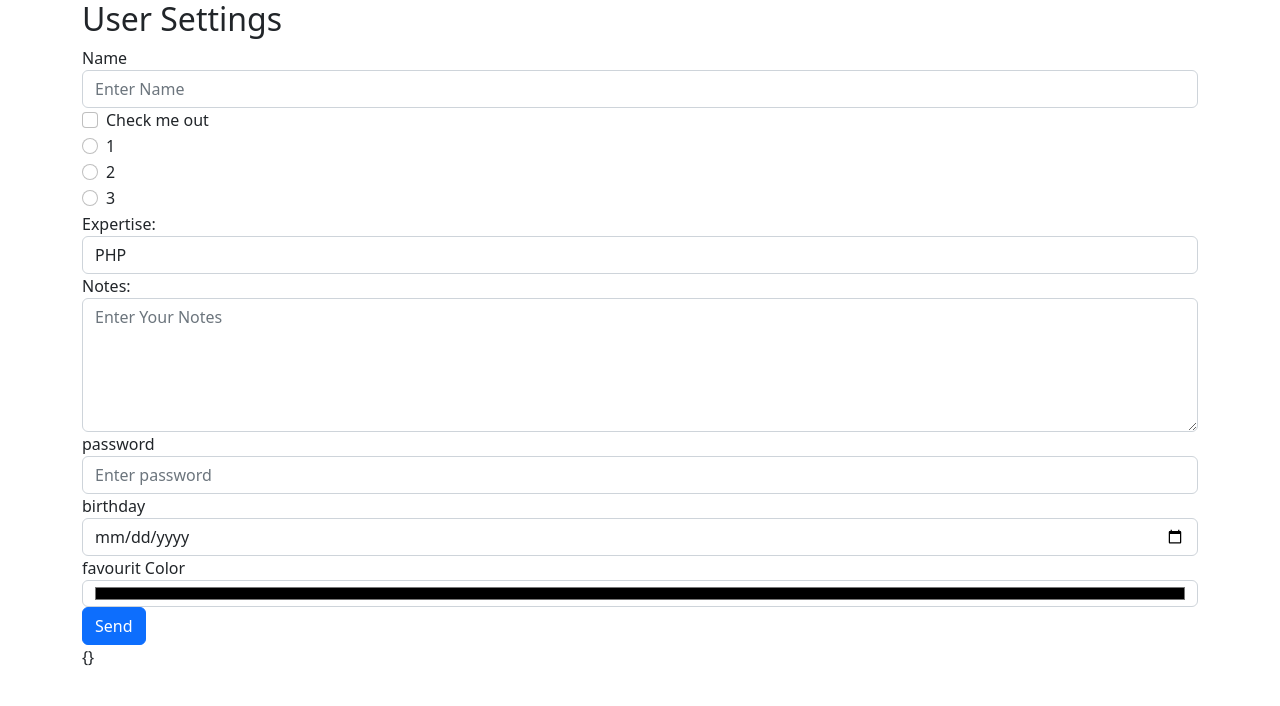
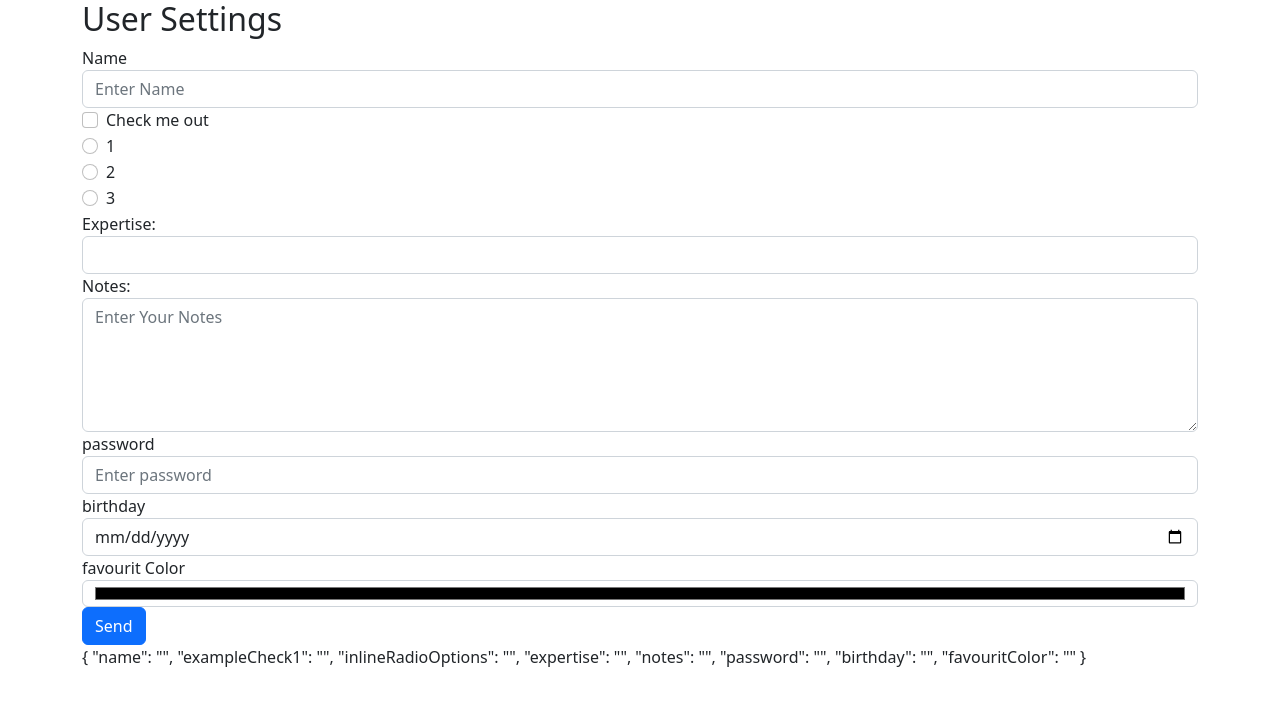
Before and after one commit to alymomdouh/TestAngularFormsProject, an Angular app: page / in a window 1280 px wide. Shown: the top 706 px of the page. Built offline with nearby package versions, Linux system fonts and the light colour scheme.

Commit message:
add ngModel

```diff
--- a/src/app/user-setting-form/user-setting-form.component.html
+++ b/src/app/user-setting-form/user-setting-form.component.html
@@ -3,27 +3,30 @@
     <form #form="ngForm">
         <div class="form-group">
             <label for="name">Name</label>
-            <input type="text" id="name" name="name" class="form-control" placeholder="Enter Name">
+            <input type="text" id="name" name="name" class="form-control" placeholder="Enter Name" ngModel>
         </div>
         <div class="form-group form-check">
-            <input type="checkbox" class="form-check-input" id="exampleCheck1">
+            <input type="checkbox" class="form-check-input" id="exampleCheck1" name="exampleCheck1" ngModel>
             <label class="form-check-label" for="exampleCheck1">Check me out</label>
         </div>
         <div class="form-check">
-            <input class="form-check-input" type="radio" name="inlineRadioOptions" id="inlineRadio1" value="option1">
+            <input class="form-check-input" type="radio" name="inlineRadioOptions" id="inlineRadio1" value="option1"
+                ngModel>
             <label class="form-check-label" for="inlineRadio1">1</label>
         </div>
         <div class="form-check">
-            <input class="form-check-input" type="radio" name="inlineRadioOptions" id="inlineRadio2" value="option2">
+            <input class="form-check-input" type="radio" name="inlineRadioOptions" id="inlineRadio2" value="option2"
+                ngModel>
             <label class="form-check-label" for="inlineRadio2">2</label>
         </div>
         <div class="form-check">
-            <input class="form-check-input" type="radio" name="inlineRadioOptions" id="inlineRadio3" value="option3">
+            <input class="form-check-input" type="radio" name="inlineRadioOptions" id="inlineRadio3" value="option3"
+                ngModel>
             <label class="form-check-label" for="inlineRadio3">3 </label>
         </div>
         <div class="form-group">
             <label for="expertise" class="col-sm-2 control-label">Expertise:</label>
-            <select class="form-control inputstl" id="expertise">
+            <select class="form-control inputstl" name="expertise" id="expertise" ngModel>
                 <option>PHP</option>
                 <option>Java</option>
                 <option>HTML</option>
@@ -34,19 +37,21 @@
         </div>
         <div class="form-group">
             <label for="notes">Notes:</label>
-            <textarea id="notes" name="notes" class="form-control" rows="5" placeholder="Enter Your Notes"></textarea>
+            <textarea id="notes" name="notes" class="form-control" rows="5" placeholder="Enter Your Notes"
+                ngModel></textarea>
         </div>
         <div class="form-group">
             <label for="password">password</label>
-            <input type="password" id="password" class="form-control" name="password" placeholder="Enter password">
+            <input type="password" id="password" class="form-control" name="password" placeholder="Enter password"
+                ngModel>
         </div>
         <div class="form-group">
             <label for="birthday">birthday</label>
-            <input type="date" id="birthday" class="form-control" name="birthday">
+            <input type="date" id="birthday" class="form-control" name="birthday" ngModel>
         </div>
         <div class="form-group">
             <label for="favouritColor">favourit Color</label>
-            <input type="color" id="favouritColor" class="form-control" name="favouritColor">
+            <input type="color" id="favouritColor" class="form-control" name="favouritColor" ngModel>
         </div>
         <button class="btn btn-primary">Send</button>
     </form>
```
